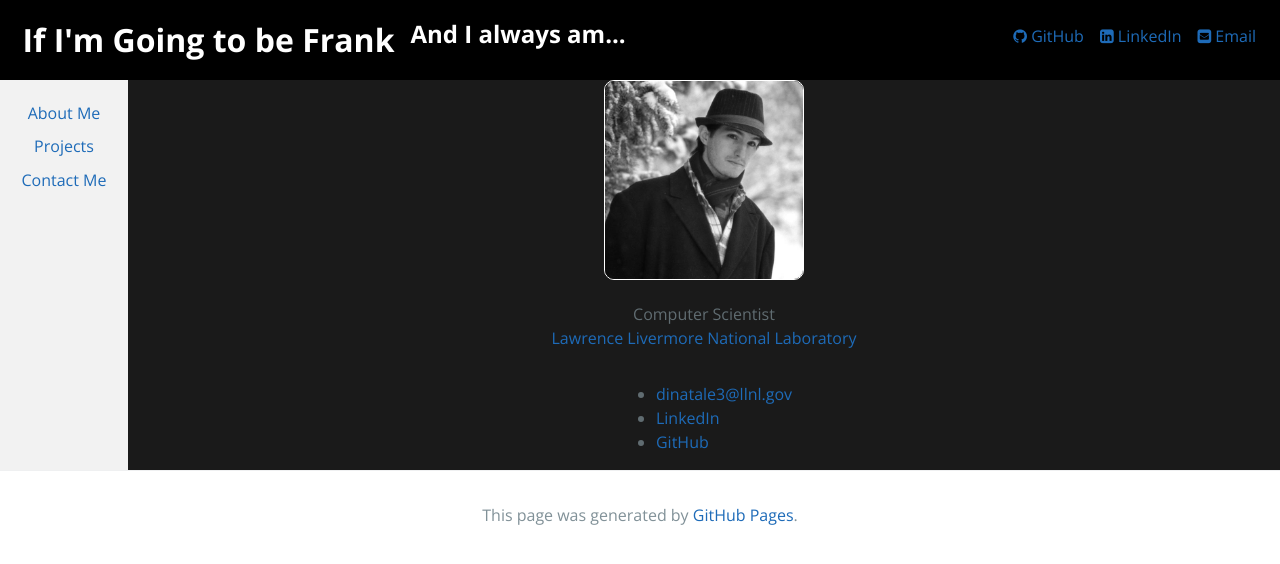
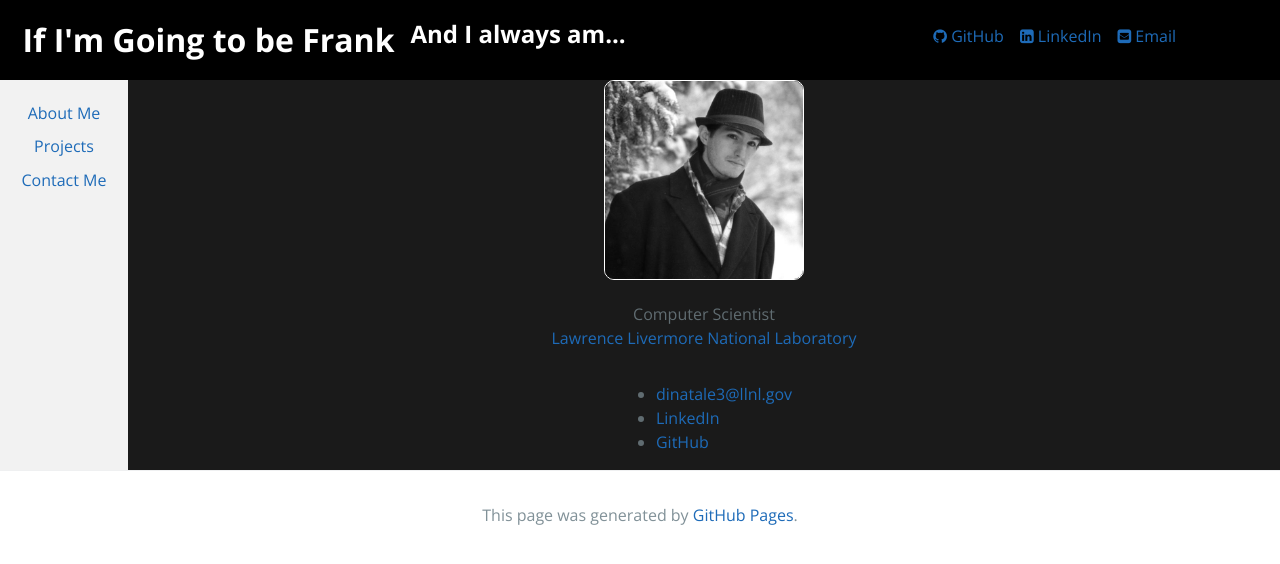
Before and after one commit to FrankD412/frankd412.github.io, a Jekyll site: the page built from index.html, in a window 1280 px wide. Shown: the top 564 px of the page. Built offline with Jekyll 4.4.1, drawn with Linux system fonts in a browser that asks for light colours; nearby versions of some CDN libraries.

Commit message:
Tweak to change to a 50-50 col and pad.

```diff
--- a/assets/css/style.scss
+++ b/assets/css/style.scss
@@ -67,13 +67,14 @@ i.contact-item {
 
 section.contact-item {
     justify-self: right;
+    padding-right: 5em;
 }
 
 .page-header {
     display: grid;
     color: $header-heading-color;
     background-color: $header-bg-color;
-    grid-template-columns: 75% auto;
+    grid-template-columns: 50% auto;
     padding: 1em;
 }
 
```
